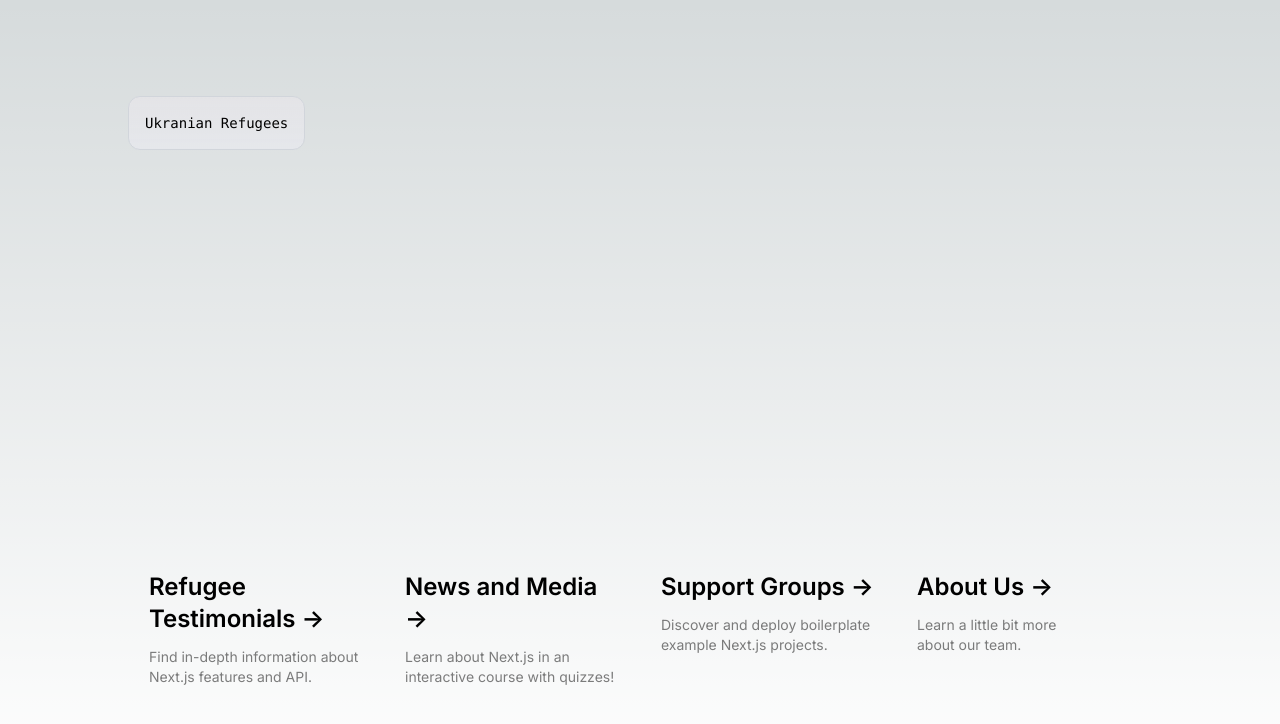
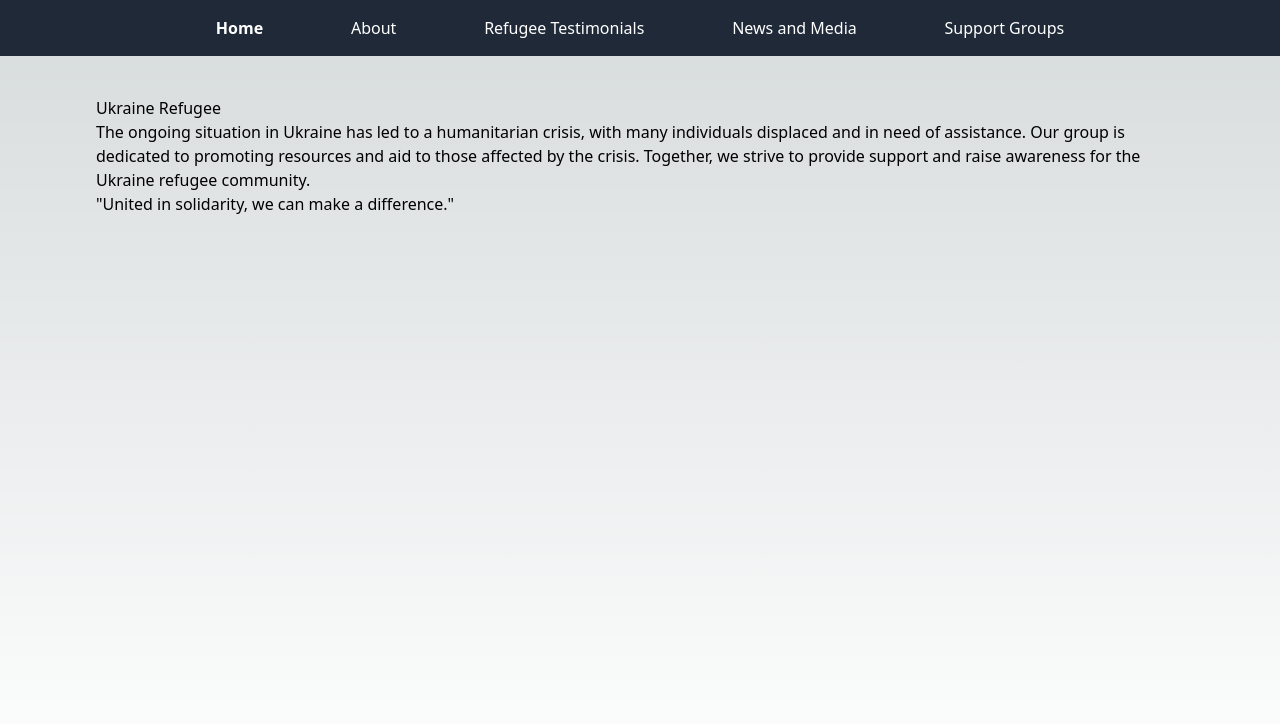
Before and after one commit to akhilbz/CS373_UkraineRefugees, a Next.js app in the folder group6/: page / in a window 1280 px wide. Shown: the top 724 px of the page. Built offline with nearby package versions, Linux system fonts and the light colour scheme.

Commit message:
Updating Home Page / adding NavBar for Home/ About

```diff
--- /dev/null
+++ b/group6/src/pages/NavBar.js
@@ -0,0 +1,32 @@
+import { useRouter } from 'next/router';
+import Link from 'next/link';
+
+const NavBar = () => {
+    const router = useRouter();
+
+    return (
+        <nav className="fixed top-0 left-0 w-full flex items-center justify-between p-4 bg-gray-800 text-white">
+            <div className="flex items-center justify-center w-full">
+                <div className="flex justify-evenly w-full max-w-5xl">
+                    <Link href="/" passHref>
+                        <div className={`${router.pathname === '/' ? 'font-bold' : ''}`}>Home</div>
+                    </Link>
+                    <Link href="/about-us" passHref>
+                        <div className={`${router.pathname === '/about-us' ? 'font-bold' : ''}`}>About</div>
+                    </Link>
+                    <Link href="/refugee-testimonials" passHref>
+                        <div className={`${router.pathname === '/refugee-testimonials' ? 'font-bold' : ''}`}>Refugee Testimonials</div>
+                    </Link>
+                    <Link href="/news-and-media" passHref>
+                        <div className={`${router.pathname === '/news-and-media' ? 'font-bold' : ''}`}>News and Media</div>
+                    </Link>
+                    <Link href="/support-groups" passHref>
+                        <div className={`${router.pathname === '/support-groups' ? 'font-bold' : ''}`}>Support Groups</div>
+                    </Link>
+                </div>
+            </div>
+        </nav>
+    );
+};
+
+export default NavBar;
--- a/group6/src/pages/about-us.js
+++ b/group6/src/pages/about-us.js
@@ -1,11 +1,11 @@
 import Image from "next/image";
 import styles from '../styles/AboutUs.module.css'
 import { useState, useEffect } from 'react';
-
+import NavBar from './NavBar'; // Import the NavBar component from index.js
 
 const defaultImageUrl = '/images/default.jpg';
 
-// Constant that contais all of the team members info
+// Constant that contains all of the team members info
 const teamMembers = [
     {
         id: 1,
@@ -87,19 +87,19 @@ const tools = [
     },
     {
         id: 5,
-        name: 'Name Cheap' ,
+        name: 'Name Cheap',
         imageUrl: '/nameCheapLogo.jpg',
         description: 'Used to obtain our URL',
     },
     {
         id: 6,
-        name: 'GitLab' ,
+        name: 'GitLab',
         imageUrl: '/gitLabLogo.png',
         description: 'Used for source control',
     },
     {
         id: 7,
-        name: 'AWS' ,
+        name: 'AWS',
         imageUrl: '/awsLogo.jpg',
         description: 'Used to host our website',
     },
@@ -128,21 +128,16 @@ const dataSources = [
 const documentation = [
     {
         id: 1,
-        name : 'GitLab Repo',
-        link : 'https://gitlab.com/ajimenez1173/cs373-group-6',
+        name: 'GitLab Repo',
+        link: 'https://gitlab.com/ajimenez1173/cs373-group-6',
     },
     {
         id: 2,
         name: 'API Documentation',
-        link : 'https://gitlab.com/ajimenez1173/cs373-group-6',
+        link: 'https://gitlab.com/ajimenez1173/cs373-group-6',
 
     }
 ]
-
-
-
-
-// Tools Used: Zoom, Post Man, Next.Js, VS Code, AWS, GitLapApi, Name Cheap, GitLab
 
 export default function AboutUs() {
     const [teamMembersState, setTeamMembersState] = useState(teamMembers);
@@ -158,7 +153,12 @@ export default function AboutUs() {
 
 
     return (
-        <main className={styles.main}>
+        <div>
+            {/* Render the NavBar component */}
+            <NavBar />
+            {/* Main content */}
+            <main>
+                <div className={styles.main}>
 
                     <div className={styles.contentWrapper}>
 
@@ -228,7 +228,7 @@ export default function AboutUs() {
 
                     <h1 className={styles.h1Style}>Tools</h1>
                     <div className={styles.toolContainer}>
-                {tools.map(tool =>(
+                        {tools.map(tool => (
                             <div key={tool.id} className={styles.toolCard}>
 
                                 <div className={styles.toolCardImageContainer}>
@@ -255,7 +255,7 @@ export default function AboutUs() {
 
                     <h1 className={styles.h1Style}>Data Sources</h1>
                     <div className={styles.dataSourceContainer}>
-                {dataSources.map(dataSource =>(
+                        {dataSources.map(dataSource => (
                             <div key={dataSource.id} className={styles.dataSource}>
 
                                 <div className={styles.dataSourceName}>
@@ -268,15 +268,8 @@ export default function AboutUs() {
                         ))}
                     </div>
 
+                </div>
             </main>
-
-
-
-
-
-
-
-
-
+        </div>
     );
 }
--- a/group6/src/pages/index.js
+++ b/group6/src/pages/index.js
@@ -1,108 +1,21 @@
-import Image from "next/image";
-import { Inter } from "next/font/google";
-import Link from 'next/link';
-
-const inter = Inter({ subsets: ["latin"] });
+import NavBar from './NavBar'; // Import the NavBar component
+import styles from '../styles/Home.module.css';
 
 export default function Home() {
   return (
-    <main
-      className={`flex min-h-screen flex-col items-center justify-between p-24 ${inter.className}`}
-    >
-      <div className="z-10 max-w-5xl w-full items-center justify-between font-mono text-sm lg:flex">
-        <p className="fixed left-0 top-0 flex w-full justify-center border-b border-gray-300 bg-gradient-to-b from-zinc-200 pb-6 pt-8 backdrop-blur-2xl dark:border-neutral-800 dark:bg-zinc-800/30 dark:from-inherit lg:static lg:w-auto lg:rounded-xl lg:border lg:bg-gray-200 lg:p-4 lg:dark:bg-zinc-800/30">
-          Ukranian Refugees
-        </p>
-        <div className="fixed bottom-0 left-0 flex h-48 w-full items-end justify-center bg-gradient-to-t from-white via-white dark:from-black dark:via-black lg:static lg:h-auto lg:w-auto lg:bg-none">
-          <a
-            className="pointer-events-none flex place-items-center gap-2 p-8 lg:pointer-events-auto lg:p-0"
-            href="https://vercel.com?utm_source=create-next-app&utm_medium=default-template-tw&utm_campaign=create-next-app"
-            target="_blank"
-            rel="noopener noreferrer"
-          >
-
-
-          </a>
+    <div>
+      <NavBar /> {/* Render the NavBar component */}
+      {/* Home Screen */}
+      <main className={`flex min-h-screen flex-col items-center justify-between p-24 ${styles.mainContent}`}>
+        <div className={styles.mainContent}>
+          <h1>Ukraine Refugee</h1>
+          <p>
+            The ongoing situation in Ukraine has led to a humanitarian crisis, with many individuals displaced and in need of assistance. Our group is dedicated to promoting resources and aid to those affected by the crisis. Together, we strive to provide support and raise awareness for the Ukraine refugee community.
+          </p>
+          <p className={styles.italic}>"United in solidarity, we can make a difference."</p>
         </div>
-      </div>
-
-      {/* Code for Refugee Testim Model Page */}
-      <div className="mb-32 grid text-center lg:max-w-5xl lg:w-full lg:mb-0 lg:grid-cols-4 lg:text-left">
-        <a
-          href="https://nextjs.org/docs?utm_source=create-next-app&utm_medium=default-template-tw&utm_campaign=create-next-app"
-          className="group rounded-lg border border-transparent px-5 py-4 transition-colors hover:border-gray-300 hover:bg-gray-100 hover:dark:border-neutral-700 hover:dark:bg-neutral-800/30"
-          target="_blank"
-          rel="noopener noreferrer"
-        >
-          <h2 className={`mb-3 text-2xl font-semibold`}>
-            Refugee Testimonials{" "}
-            <span className="inline-block transition-transform group-hover:translate-x-1 motion-reduce:transform-none">
-              -&gt;
-            </span>
-          </h2>
-          <p className={`m-0 max-w-[30ch] text-sm opacity-50`}>
-            Find in-depth information about Next.js features and API.
-          </p>
-        </a>
-
-        {/* Code for News and Media Model Page */}
-        <a
-          href="https://nextjs.org/learn?utm_source=create-next-app&utm_medium=default-template-tw&utm_campaign=create-next-app"
-          className="group rounded-lg border border-transparent px-5 py-4 transition-colors hover:border-gray-300 hover:bg-gray-100 hover:dark:border-neutral-700 hover:dark:bg-neutral-800/30"
-          target="_blank"
-          rel="noopener noreferrer"
-        >
-          <h2 className={`mb-3 text-2xl font-semibold`}>
-            News and Media{" "}
-            <span className="inline-block transition-transform group-hover:translate-x-1 motion-reduce:transform-none">
-              -&gt;
-            </span>
-          </h2>
-          <p className={`m-0 max-w-[30ch] text-sm opacity-50`}>
-            Learn about Next.js in an interactive course with&nbsp;quizzes!
-          </p>
-        </a>
-
-
-        {/* Code for Support Group Model Page */}
-        <a
-          href="https://vercel.com/templates?framework=next.js&utm_source=create-next-app&utm_medium=default-template-tw&utm_campaign=create-next-app"
-          className="group rounded-lg border border-transparent px-5 py-4 transition-colors hover:border-gray-300 hover:bg-gray-100 hover:dark:border-neutral-700 hover:dark:bg-neutral-800/30"
-          target="_blank"
-          rel="noopener noreferrer"
-        >
-          <h2 className={`mb-3 text-2xl font-semibold`}>
-            Support Groups{" "}
-            <span className="inline-block transition-transform group-hover:translate-x-1 motion-reduce:transform-none">
-              -&gt;
-            </span>
-          </h2>
-          <p className={`m-0 max-w-[30ch] text-sm opacity-50`}>
-            Discover and deploy boilerplate example Next.js&nbsp;projects.
-          </p>
-        </a>
-
-
-
-        {/* Code for About Page */}
-        <Link
-          href="/about-us"
-          passHref
-          className="group rounded-lg border border-transparent px-5 py-4 transition-colors hover:border-gray-300 hover:bg-gray-100 hover:dark:border-neutral-700 hover:dark:bg-neutral-800/30"
-        >
-          <div>
-            <h2 className={`mb-3 text-2xl font-semibold`}>
-              About Us{" "}
-              <span className="inline-block transition-transform group-hover:translate-x-1 motion-reduce:transform-none">
-                -&gt;
-              </span>
-            </h2>
-            <p className={`m-0 max-w-[30ch] text-sm opacity-50 text-balance`}>
-              Learn a little bit more about our team.
-            </p>
-          </div>
-        </Link>
-      </div>
-    </main>
+        {/* Home Screen */}
+      </main>
+    </div>
   );
 }
--- a/group6/src/styles/AboutUs.module.css
+++ b/group6/src/styles/AboutUs.module.css
@@ -6,7 +6,8 @@
 
 .main {
     text-align: center;
-    padding: 20px
+    padding: 20px;
+    margin-top: 80px;
 }
 
 .teamContainer {
--- /dev/null
+++ b/group6/src/styles/Home.module.css
@@ -0,0 +1,19 @@
+/* Home.module.css */
+.main-content {
+    text-align: center;
+}
+
+.main-content h1 {
+    font-size: 4rem;
+    font-weight: bold;
+    margin-bottom: 2rem;
+}
+
+.main-content p {
+    font-size: 1.5rem;
+    margin-bottom: 2rem;
+}
+
+.main-content .italic {
+    font-style: italic;
+}
```
Lines whose indentation alone changed are shown as unchanged.
